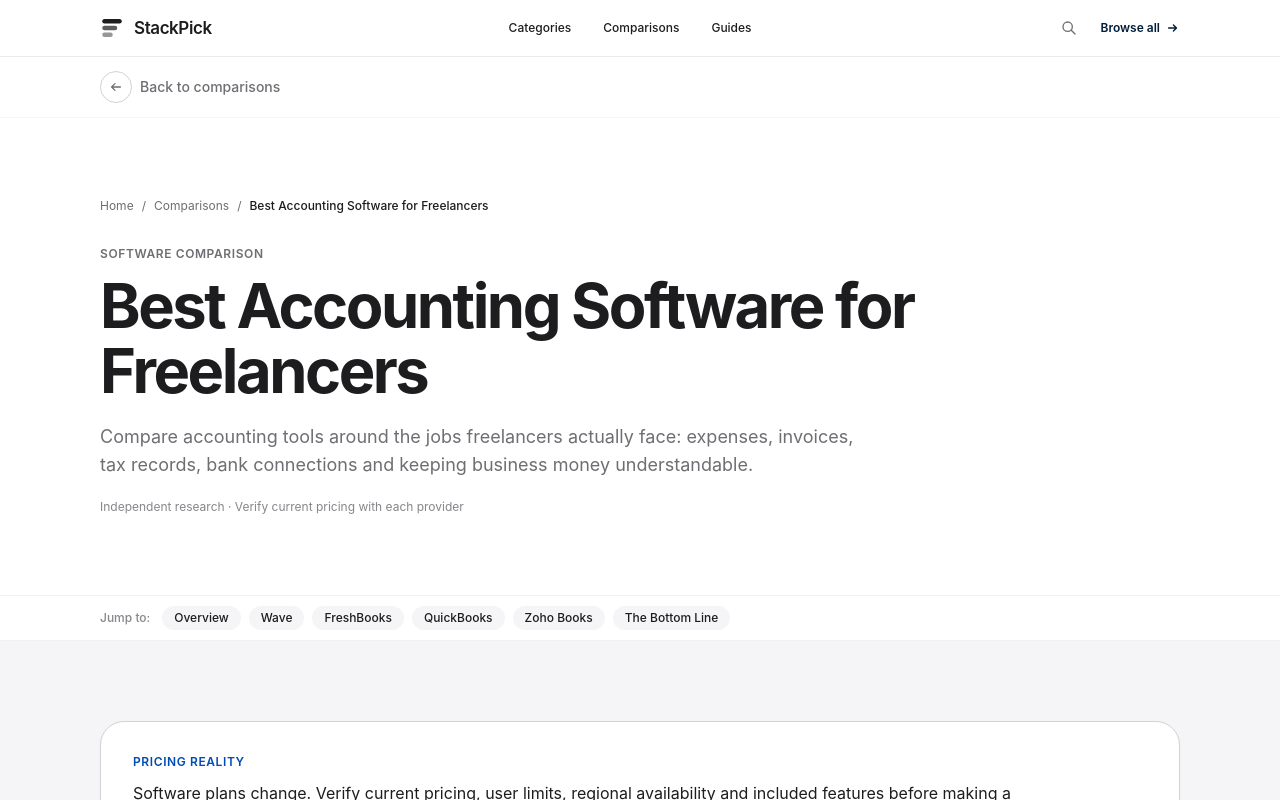
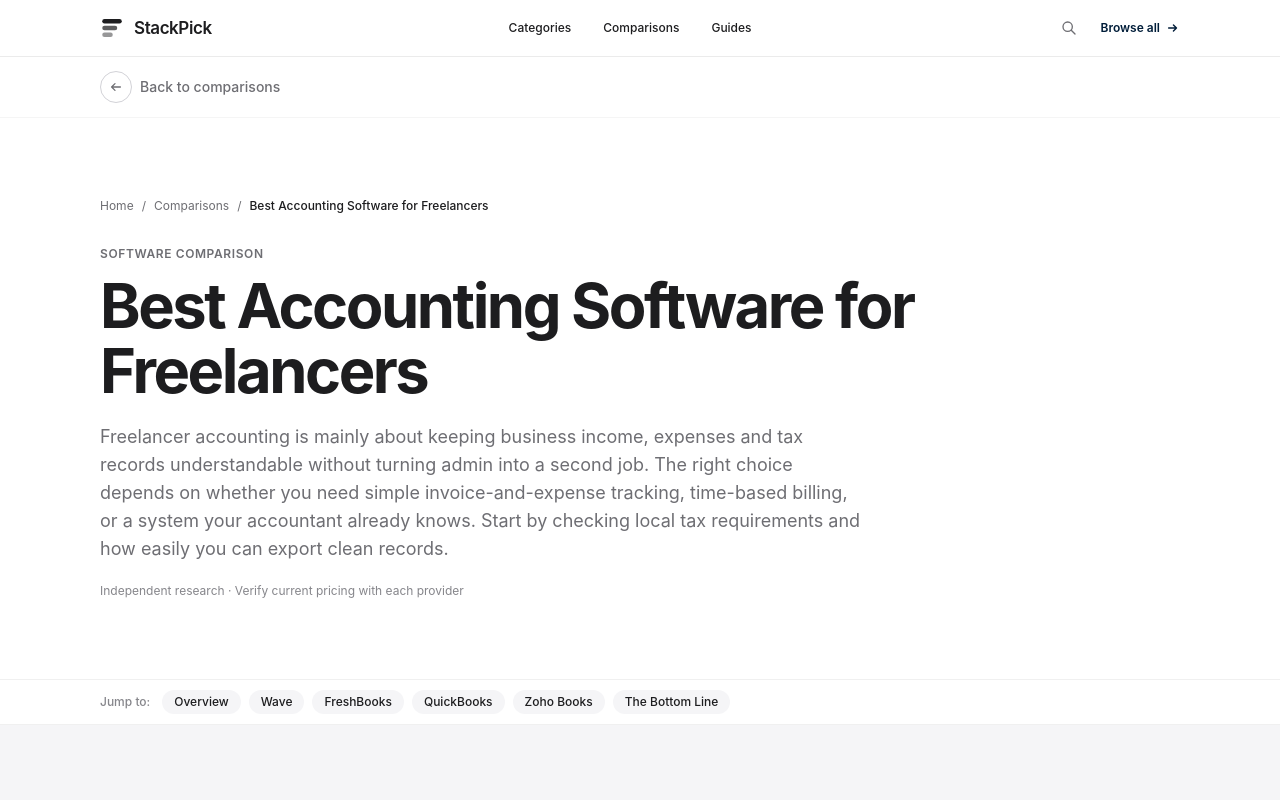
Before and after one commit to LinukaBandara/StackPick, a Next.js app: page /best/accounting-for-freelancers in a window 1280 px wide. Shown: the top 800 px of the page. Built offline with nearby package versions, Linux system fonts and the light colour scheme; no server answers.

Commit message:
Improve accounting and expense workflow guidance

```diff
--- a/app/best/accounting-for-freelancers/page.tsx
+++ b/app/best/accounting-for-freelancers/page.tsx
@@ -3,7 +3,7 @@ import ComparisonArticle from "@/components/ComparisonArticle";
 
 export const metadata: Metadata = {
   title: "Best Accounting Software for Freelancers (2026)",
-  description: "Compare accounting tools around the jobs freelancers actually face: expenses, invoices, tax records, bank connections and keeping business money understandable.",
+  description: "Compare freelancer accounting tools for client income, expenses, tax records and accountant handoff, without paying for features a solo business does not need.",
   alternates: { canonical: "/best/accounting-for-freelancers" },
 };
 
@@ -12,27 +12,29 @@ export default function Page() {
     <ComparisonArticle
       title="Best Accounting Software for Freelancers"
       slug="accounting-for-freelancers"
-      intro="Compare accounting tools around the jobs freelancers actually face: expenses, invoices, tax records, bank connections and keeping business money understandable."
-      pricingNote="Software plans change. Verify current pricing, user limits, regional availability and included features before making a business decision."
+      intro="Freelancer accounting is mainly about keeping business income, expenses and tax records understandable without turning admin into a second job. The right choice depends on whether you need simple invoice-and-expense tracking, time-based billing, or a system your accountant already knows. Start by checking local tax requirements and how easily you can export clean records."
+      pricingNote="Plans, bank feeds, payment features and tax support vary by country. Confirm current pricing, regional availability and accountant access before moving your records."
       tools={[
-        { name: "Wave", bestFor: "Simple bookkeeping in supported markets", freeOption: "Check the provider's current free or trial terms and limits.", tradeoff: "Can be a lean starting point for simple bookkeeping where supported, but regional availability and payment features need checking before it becomes the system of record.", url: "https://www.waveapps.com/" },
-        { name: "FreshBooks", bestFor: "Service freelancers", freeOption: "Check the provider's current free or trial terms and limits.", tradeoff: "Time tracking, estimates and client billing can suit service work, but recurring subscription cost may be hard to justify for occasional invoices.", url: "https://www.freshbooks.com/" },
-        { name: "QuickBooks", bestFor: "Mature accounting workflow", freeOption: "Check the provider's current free or trial terms and limits.", tradeoff: "A broad accounting workflow may help when a bookkeeper or accountant already uses it, but the relevant plan and features depend on country and business needs.", url: "https://quickbooks.intuit.com/" },
-        { name: "Zoho Books", bestFor: "Accounting plus Zoho tools", freeOption: "Check the provider's current free or trial terms and limits.", tradeoff: "Worth evaluating if you already use Zoho apps or want connected business tools, but check the local tax setup and whether the configuration is more than a solo freelancer needs.", url: "https://www.zoho.com/books/" },
+        { name: "Wave", bestFor: "Simple invoicing and bookkeeping in supported markets", freeOption: "Check current regional availability, plan terms and limits.", tradeoff: "Can combine basic bookkeeping and invoices, but availability and payment services differ by country; verify that your region is supported before building around it.", url: "https://www.waveapps.com/" },
+        { name: "FreshBooks", bestFor: "Service freelancers billing by time or project", freeOption: "Check current trial or promotional access and plan limits.", tradeoff: "Time tracking, estimates and client billing can fit service work, but recurring subscription cost may not pay off if you only send occasional invoices.", url: "https://www.freshbooks.com/" },
+        { name: "QuickBooks", bestFor: "Freelancers whose accountant or bookkeeper already uses it", freeOption: "Check current trial terms, country-specific plans and included features.", tradeoff: "A broad accounting workflow can simplify accountant collaboration, but may be more than a solo operator needs for a few monthly invoices.", url: "https://quickbooks.intuit.com/" },
+        { name: "Zoho Books", bestFor: "Freelancers already using Zoho business tools", freeOption: "Check current local eligibility, transaction limits and user terms.", tradeoff: "Connected tools can reduce duplicate entry, but local tax configuration and the time needed to set up the workflow matter.", url: "https://www.zoho.com/books/" },
       ]}
-      bottomLine="The best choice depends on the workflow you actually need to run every week. Start with the smallest system that solves the current problem, then check its limits and exit options before committing."
+      bottomLine="For a small number of invoices, prioritize low admin and clean exports over advanced features. Choose time-based billing only if you will use it, and favor compatibility with your accountant when that prevents manual cleanup. Before importing real records, test one invoice, one expense, one late payment and a month-end export."
     >
       <section className="bg-white">
         <div className="sp-container py-16 sm:py-20">
-          <p className="sp-eyebrow">StackPick freelancer workflow</p>
-          <h2 className="sp-title mt-4 max-w-4xl">Reconcile one month of freelance work before committing.</h2>
+          <p className="sp-eyebrow">Freelancer month-end test</p>
+          <h2 className="sp-title mt-4 max-w-4xl">Reconcile a small but realistic month before committing.</h2>
           <p className="mt-5 max-w-3xl text-base leading-7 text-[#6e6e73]">
-            Use a sample month with two client invoices, a late payment, a software expense and a bank transaction. Check how each product records income and expenses, supports your local tax process, shares records with an accountant and exports your data. For freelancers, clear records and low admin often matter more than advanced inventory or payroll features.
+            Use two client invoices, one partial or late payment, a recurring software expense and
+            a bank transaction. Check how each tool records the balance, attaches receipts,
+            prepares a useful summary and shares records with your accountant.
           </p>
           <div className="mt-8 grid gap-4 sm:grid-cols-3">
-            <div className="rounded-2xl border border-[#e4e7ec] bg-[#f7f8fc] p-6"><p className="font-semibold text-[#101828]">Client income</p><p className="mt-2 text-sm leading-6 text-[#667085]">Check estimates, invoices, partial payments and overdue balances.</p></div>
-            <div className="rounded-2xl border border-[#e4e7ec] bg-[#f7f8fc] p-6"><p className="font-semibold text-[#101828]">Expense records</p><p className="mt-2 text-sm leading-6 text-[#667085]">Record a recurring software expense and confirm the receipt and category are easy to find.</p></div>
-            <div className="rounded-2xl border border-[#e4e7ec] bg-[#f7f8fc] p-6"><p className="font-semibold text-[#101828]">Tax and exit</p><p className="mt-2 text-sm leading-6 text-[#667085]">Verify local reporting needs, accountant access and usable exports before moving real records.</p></div>
+            <div className="rounded-2xl border border-black/10 p-6"><p className="font-semibold">Income</p><p className="mt-2 text-sm leading-6 text-[#6e6e73]">Track invoice status, due dates, partial payments and overdue balances.</p></div>
+            <div className="rounded-2xl border border-black/10 p-6"><p className="font-semibold">Expenses</p><p className="mt-2 text-sm leading-6 text-[#6e6e73]">Find the receipt, categorize the expense and correct a mistaken entry.</p></div>
+            <div className="rounded-2xl border border-black/10 p-6"><p className="font-semibold">Tax and exit</p><p className="mt-2 text-sm leading-6 text-[#6e6e73]">Confirm local reporting needs, accountant access and usable exports.</p></div>
           </div>
         </div>
       </section>
```
